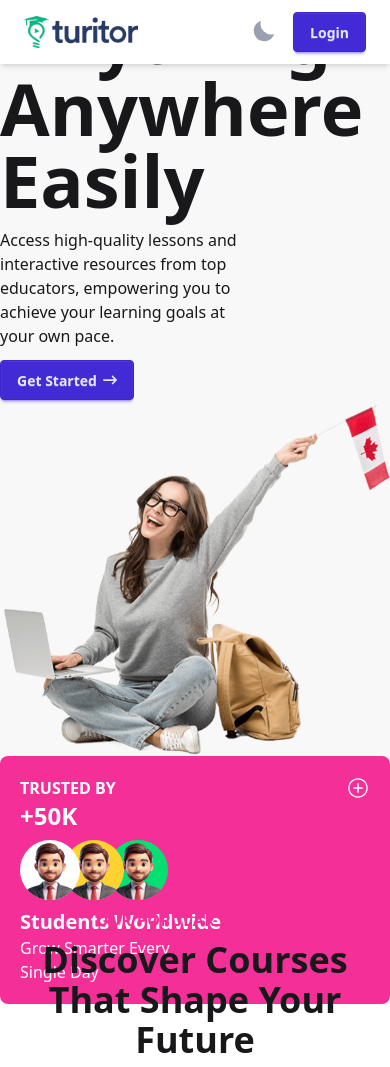
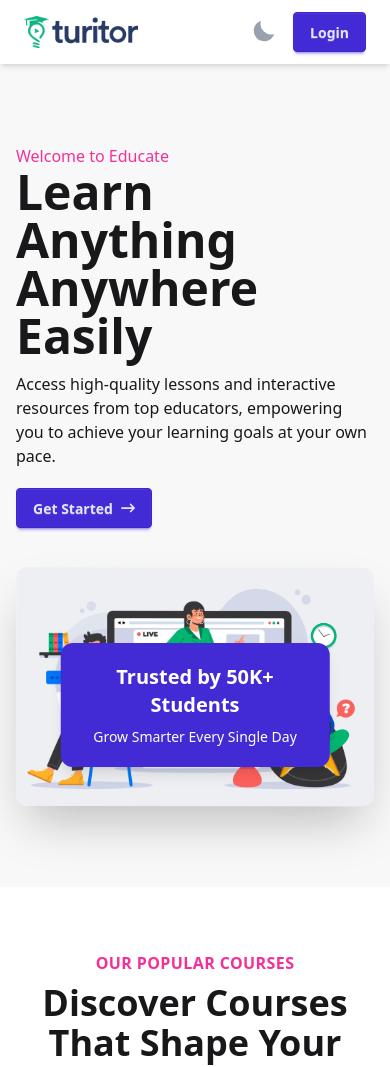
Before and after one commit to jakiulhasan/Online-Learning-Platform, a React (Vite) app: page / in a window 390 px wide. Shown: the top 1067 px of the page. Built offline with nearby package versions, Linux system fonts and the light colour scheme; no server answers.

Commit message:
banner update and responsive

```diff
--- a/src/components/Banner.jsx
+++ b/src/components/Banner.jsx
@@ -1,63 +1,72 @@
 import React from "react";
 import { FaArrowRightLong } from "react-icons/fa6";
+// eslint-disable-next-line no-unused-vars
+import { motion } from "framer-motion";
 import bannerRight from "../assets/bannerRight.png";
-import avatar from "../assets/avatar.png";
-import { IoIosAddCircleOutline } from "react-icons/io";
 
 const Banner = () => {
   return (
-    <div className="bg-base-200 py-5 h-[calc(100vh-64px)] flex items-center">
-      <div className="max-w-6xl mx-auto md:flex items-center">
+    <div className="bg-base-200 py-20 flex items-center">
+      <div className="max-w-6xl mx-auto md:flex items-center px-4 md:px-0">
+        {/* Left side */}
         <div className="flex-1">
           <p className="text-secondary" data-aos="fade-right">
             Welcome to Educate
           </p>
-          <h1 className="text-7xl font-bold mb-3" data-aos="zoom-in">
+          <h1
+            className="text-5xl md:text-7xl font-bold mb-3"
+            data-aos="zoom-in"
+          >
             Learn Anything <br /> Anywhere Easily
           </h1>
-          <p className="w-2/3 mb-3" data-aos="zoom-in-up">
+          <p className="w-full md:w-2/3 mb-5 " data-aos="zoom-in-up">
             Access high-quality lessons and interactive resources from top
             educators, empowering you to achieve your learning goals at your own
             pace.
           </p>
-          <button className="btn btn-primary" data-aos="zoom-in-left">
+          <button
+            className="btn btn-primary flex items-center gap-2"
+            data-aos="zoom-in-left"
+          >
             Get Started <FaArrowRightLong />
           </button>
         </div>
-        <div className="sm:relative">
-          <div className="hidden sm:block sm:absolute w-[calc(100%-70px)] h-[calc(100%-45px)] top-[30px] mx-auto border rounded-lg z-10"></div>
-          <img src={bannerRight} alt="" className="z-20 relative" />
-          <div
-            className="bg-secondary bg-opacity-30 rounded-lg p-5 sm:absolute sm:top-0 sm:left-0 sm:w-[40%] sm:-translate-x-1/2 z-30 text-white"
-            data-aos="fade-up"
+
+        {/* Animated Right side */}
+        <div className="flex-1 mt-10 md:mt-0 flex justify-center items-center relative">
+          <motion.div
+            className="w-full"
+            animate={{
+              y: ["0%", "-10%", "0%", "10%", "0%"],
+              rotate: [0, 2, 0, -2, 0],
+            }}
+            transition={{
+              duration: 6,
+              repeat: Infinity,
+              ease: "easeInOut",
+            }}
           >
-            <div className="flex justify-between items-center ">
-              {" "}
-              <h1 className="font-bold">TRUSTED BY</h1>
-              <IoIosAddCircleOutline className="rounded-full text-2xl" />
-            </div>
-            <h1 className="text-2xl font-bold">+50K</h1>
-            <div className="flex -space-x-4 my-2">
-              <img
-                src={avatar}
-                alt=""
-                className="rounded-full w-15 bg-white z-3"
-              />
-              <img
-                src={avatar}
-                alt=""
-                className="rounded-full w-15 bg-amber-300 z-2"
-              />
-              <img
-                src={avatar}
-                alt=""
-                className="rounded-full w-15 bg-green-400"
-              />
-            </div>
-            <h2 className="text-xl font-bold">Students Worldwide</h2>
-            <p>Grow Smarter Every</p>
-            <p>Single Day</p>
-          </div>
+            <img
+              src={bannerRight}
+              alt="Banner Right"
+              className="w-full h-auto rounded-xl shadow-2xl"
+            />
+          </motion.div>
+
+          {/* Optional overlay card */}
+          <motion.div
+            className="absolute bottom-10 left-1/2 transform -translate-x-1/2 bg-primary text-white rounded-xl p-5 shadow-lg w-3/4 md:w-2/3 text-center"
+            initial={{ opacity: 0, y: 50 }}
+            animate={{ opacity: 1, y: 0 }}
+            transition={{ delay: 0.5, duration: 1 }}
+          >
+            <h2 className="text-xl md:text-2xl font-bold">
+              Trusted by 50K+ Students
+            </h2>
+            <p className="mt-2 text-sm md:text-base">
+              Grow Smarter Every Single Day
+            </p>
+          </motion.div>
         </div>
       </div>
     </div>
```
Also changed, not shown: src/assets/bannerRight.png.
